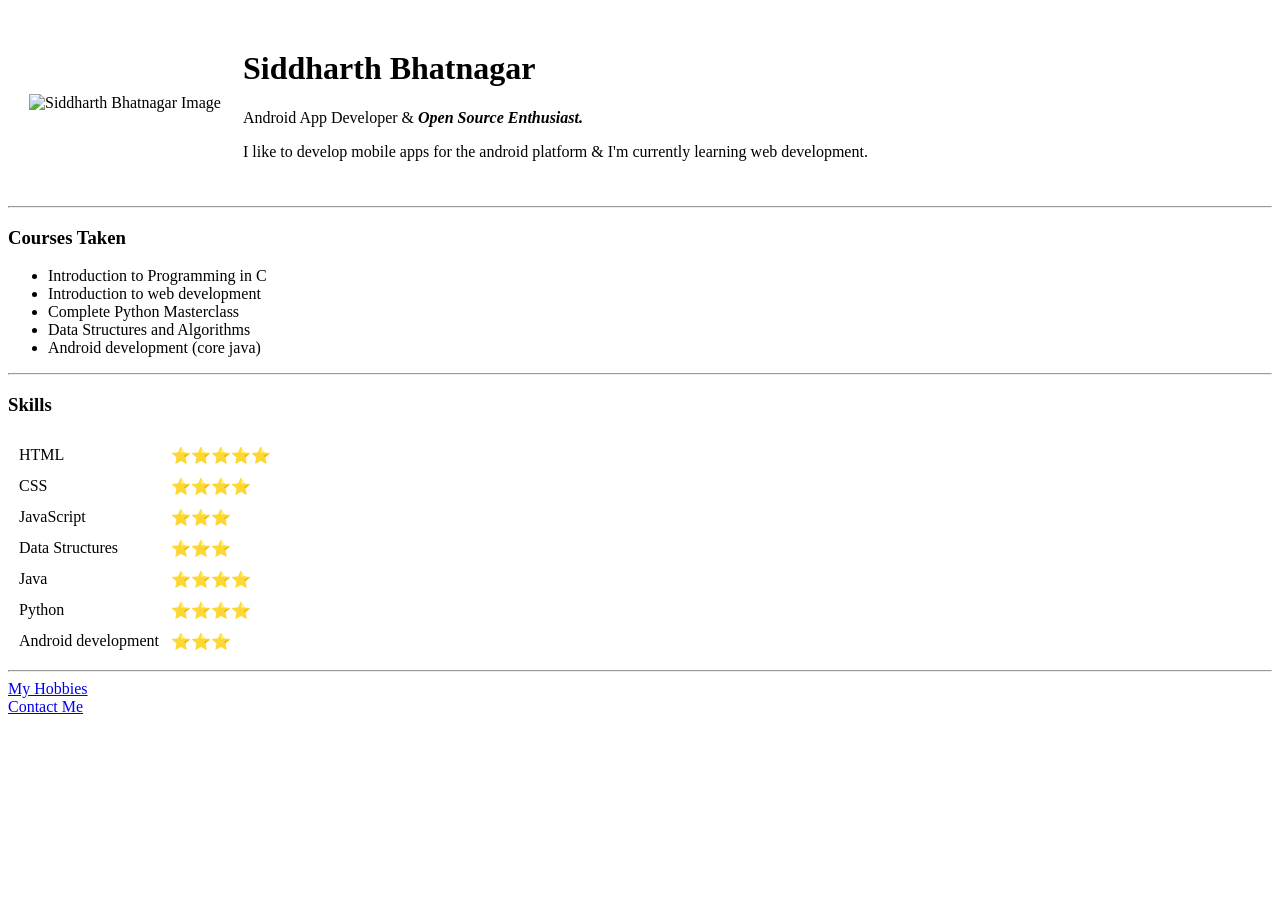
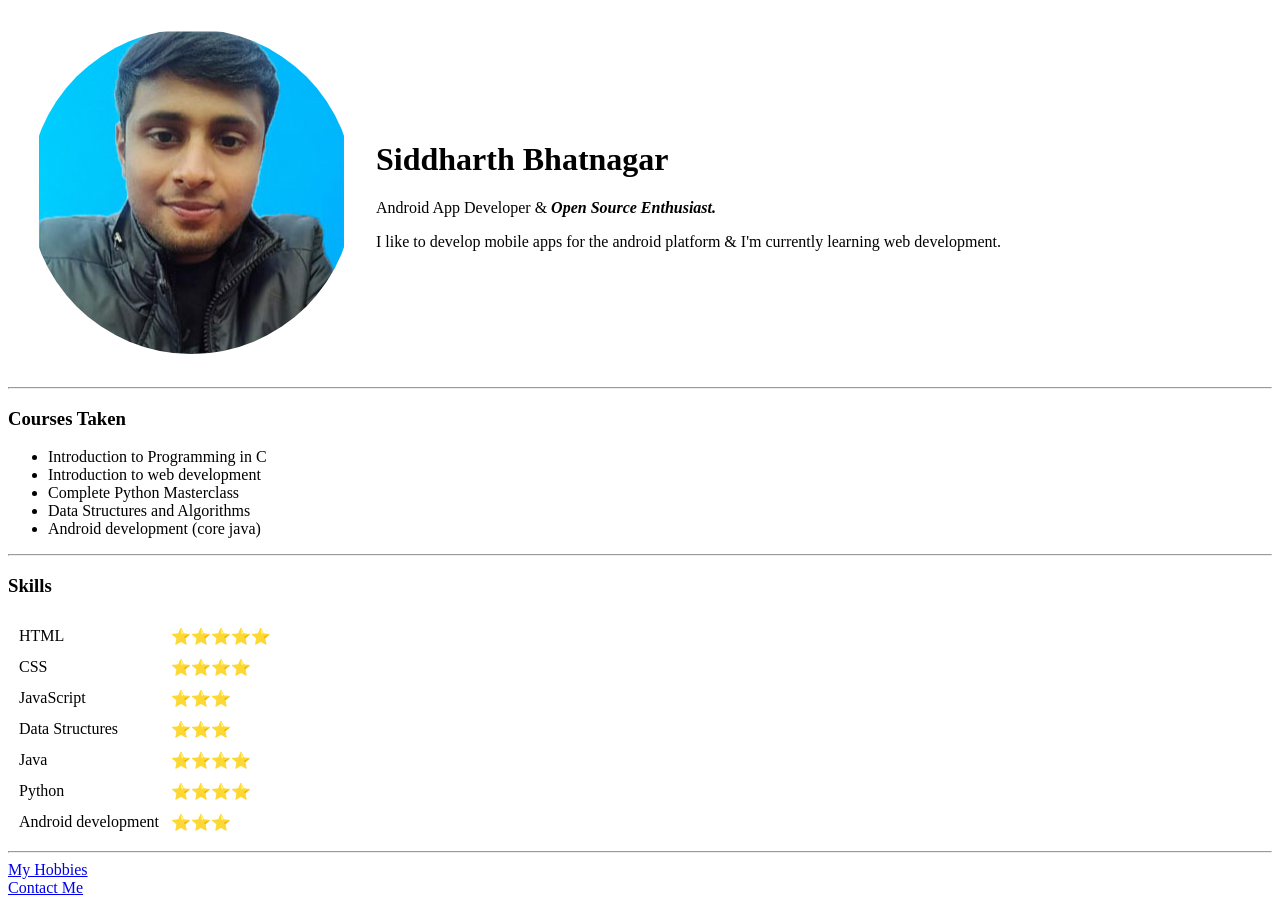
Before and after one commit to siddharth-bhatnagar/cv, a plain HTML site: page index.html in a window 1280 px wide. Before the commit the page ends 800 px from the top, so only its background shows below. Drawn offline with Linux system fonts and the light colour scheme.

Commit message:
Update index.html

```diff
--- a/index.html
+++ b/index.html
@@ -10,7 +10,7 @@
 <body>
     <table cellspacing="20">
         <tr>
-            <td><img src="images\image.png" alt="Siddharth Bhatnagar Image"></td>
+            <td><img src="image.png" alt="Siddharth Bhatnagar Image"></td>
             <td>
                 <h1>Siddharth Bhatnagar</h1>
                 <p>Android App Developer & <strong><em>Open Source Enthusiast.</em></strong></p>
```
